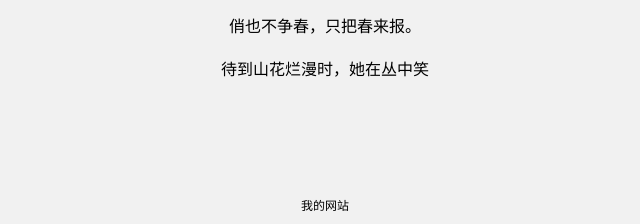
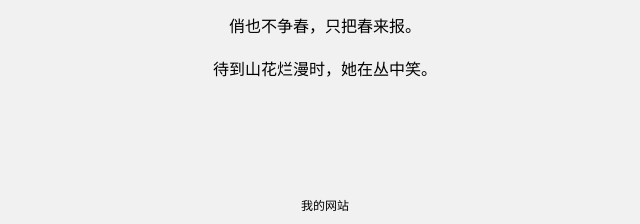
Before and after one commit to Y123ang/Y123ang, a plain HTML site: page index.html in a window 1280 px wide. Shown: the part 343-567 px from the top of the page, 315-955 px from the left. Drawn offline with Linux system fonts and the light colour scheme.

Commit message:
Update and rename 我的网页.html to index.html

```diff
--- a/我的网页.html
+++ b/index.html
@@ -31,7 +31,7 @@
 		<p>风雨送春归，飞雪迎春到。</p>
 		<p>已是悬崖百丈冰，犹有花枝俏。</p>
 		<p>俏也不争春，只把春来报。</p>
-		<p>待到山花烂漫时，她在丛中笑</p>
+		<p>待到山花烂漫时，她在丛中笑。</p>
 	</div>
 	<div style="
 		background-color: #f1f1f1;
@@ -49,4 +49,5 @@
 		</table>
 	</div>
    </body>
+
 </html>
```
